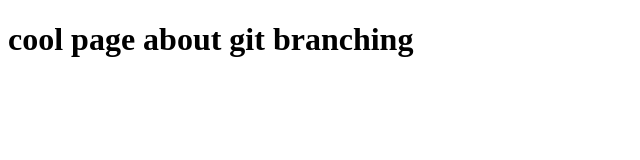
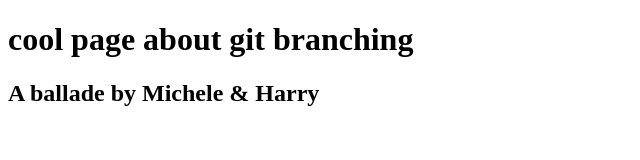
Before and after one commit to olga-branch/branch, a plain HTML site: page index.html in a window 1280 px wide. Shown: the whole page, without its empty margins (0-640 px from the left). Drawn offline with Linux system fonts and the light colour scheme.

Commit message:
add header element and stylesheets

```diff
--- a/index.html
+++ b/index.html
@@ -6,6 +6,9 @@
     <title>Git brancdhing</title>
 </head>
 <body>
-    <h1>cool page about git branching</h1>
+    <header>
+        <h1>cool page about git branching</h1>
+        <h2>A ballade by Michele & Harry</h2>
+    </header>
 </body>
 </html>
```
Also changed, not shown: styles.css (added).
